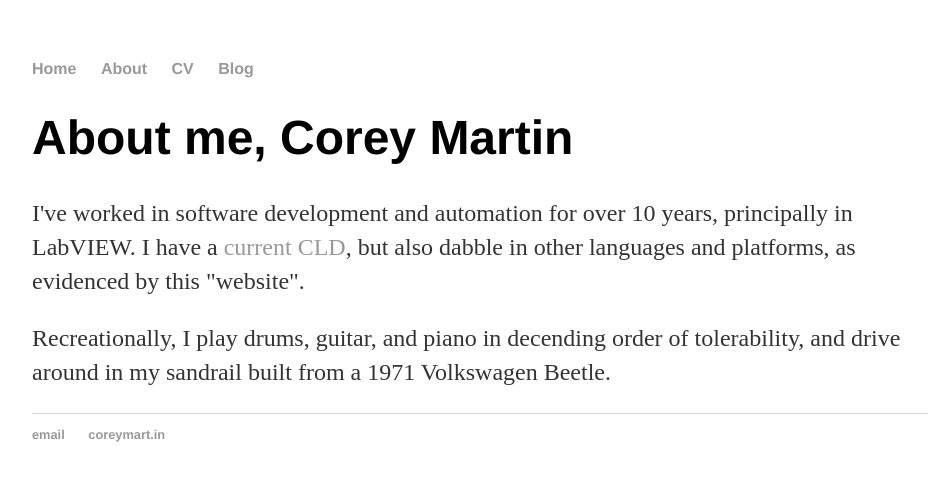
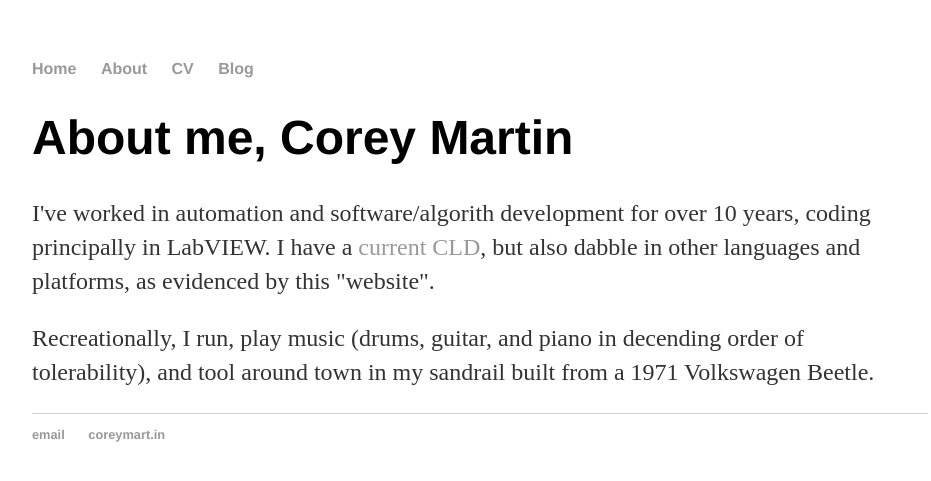
Before and after one commit to CoreySMartin/CoreySMartin.github.io, a Jekyll site: the page built from about/index.html, in a window 1280 px wide. Shown: the top 481 px of the page, without its empty margins (160-1091 px from the left). Built offline with Jekyll 4.4.1, drawn with Linux system fonts in a browser that asks for light colours.

Commit message:
Update index.html

```diff
--- a/about/index.html
+++ b/about/index.html
@@ -4,6 +4,6 @@ title: About Corey Martin
 ---
 	<div class="blurb">
 	<h1>About me, Corey Martin</h1>
-	<p>I've worked in software development and automation for over 10 years, principally in LabVIEW.  I have a <a href="https://www.youracclaim.com/badges/66e1fb02-43df-46c7-aaf9-c49be9c5ffc1">current CLD</a>, but also dabble in other languages and platforms, as evidenced by this "website".</p>
-	<p>Recreationally, I play drums, guitar, and piano in decending order of tolerability, and drive around in my sandrail built from a 1971 Volkswagen Beetle.</p>
+	<p>I've worked in automation and software/algorith development for over 10 years, coding principally in LabVIEW.  I have a <a href="https://www.youracclaim.com/badges/66e1fb02-43df-46c7-aaf9-c49be9c5ffc1">current CLD</a>, but also dabble in other languages and platforms, as evidenced by this "website".</p>
+	<p>Recreationally, I run, play music (drums, guitar, and piano in decending order of tolerability), and tool around town in my sandrail built from a 1971 Volkswagen Beetle.</p>
 	</div><!-- /.blurb -->
```
